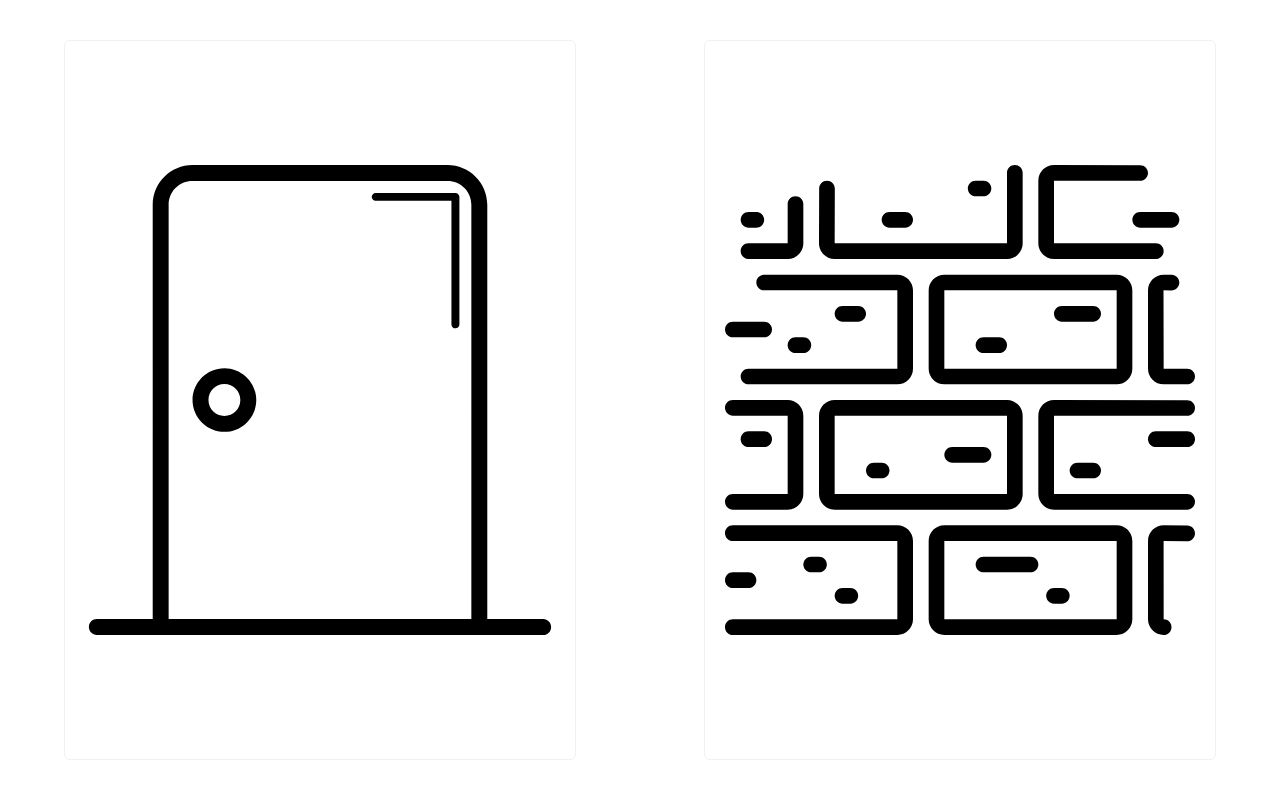
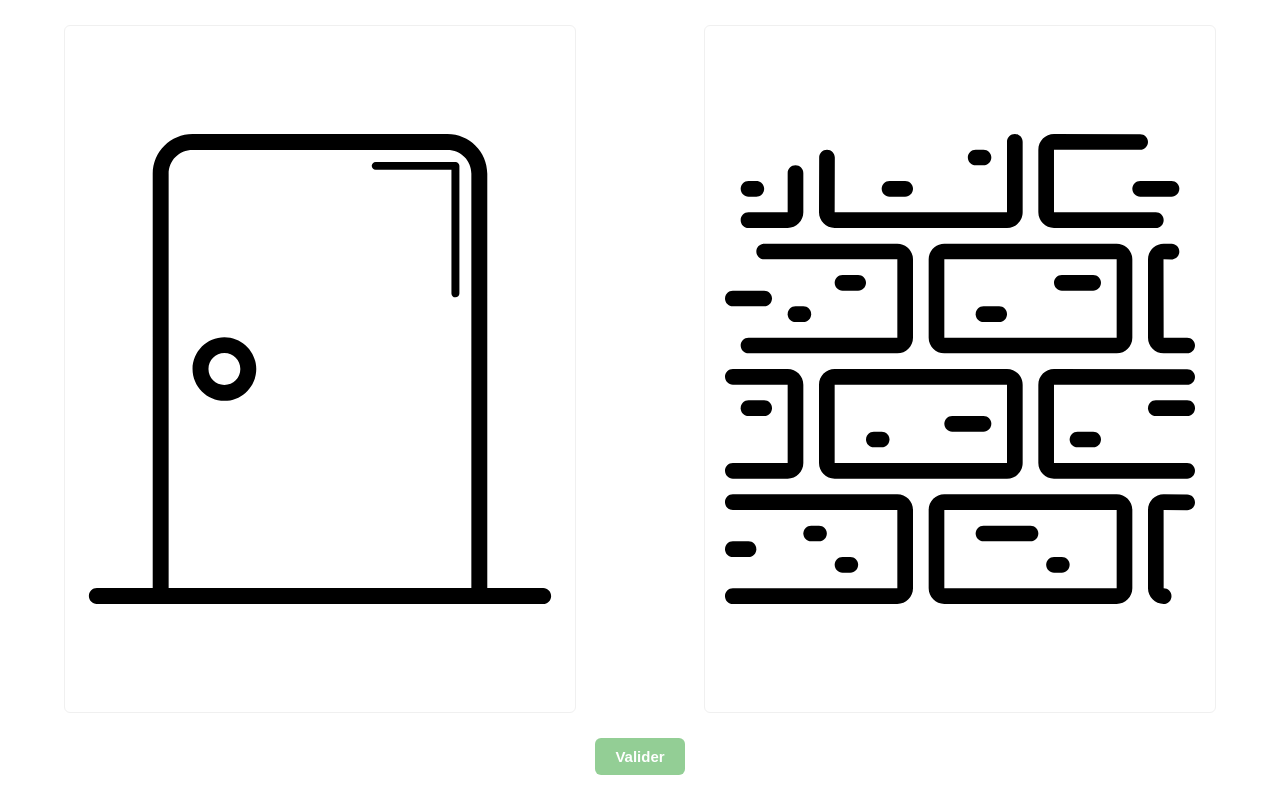
Before and after one commit to clemator/vue-personal-website, a Vue app: page /#/shape-it in a window 1280 px wide. Built offline with nearby package versions, Linux system fonts and the light colour scheme.

Commit message:
Add surface composition component

```diff
--- a/src/assets/scss/variables/_color.scss
+++ b/src/assets/scss/variables/_color.scss
@@ -1,2 +1,3 @@
 $light-grey: #F0F0F0;
+$primary-dark-green: rgba(76, 175, 79, 0.678);
 $primary-green: rgba(76, 175, 80, 1);
--- a/src/components/bootstrap/button/BaseButton.vue
+++ b/src/components/bootstrap/button/BaseButton.vue
@@ -91,17 +91,17 @@ export default {
   &--primary {
     background-color: $primary-green;
 
-    &:hover, &:focus {
+    &:not([disabled]):hover, &:not([disabled]):focus {
       background-color: rgba(76, 175, 80, 0.85);
     }
 
     .rippleJS .ripple {
       color: rgb(46, 55, 50);
     }
+  }
 
-    &--disabled {
-      opacity: 0.6;
-    }
+  &--disabled {
+    opacity: 0.6;
   }
 
   &--disabled,
--- /dev/null
+++ b/src/components/form/SurfaceComposition.vue
@@ -0,0 +1,49 @@
+<template>
+  <div class="surface-composition">
+    <slot></slot>
+    <div
+      class="surface-composition__container"
+    >
+      <div
+        class="surface-composition__container__left-part"
+      >
+        <img class="container-image" :src="require(`@/assets/images/${currentSurface}.svg`)">
+      </div>
+
+      <div
+        class="surface-composition__container__right-part"
+      >
+        TEST
+      </div>
+    </div>
+  </div>
+</template>
+
+<script>
+import { mapGetters } from 'vuex';
+
+export default {
+  name: 'SurfaceComposition',
+  computed: {
+    ...mapGetters('shapeIt/wizard', [
+      'currentSurface'
+    ])
+  }
+}
+</script>
+
+<style lang="scss">
+.surface-composition {
+  height: 100%;
+  &__container {
+    display: flex;
+    height: 100%;
+    &__left-part {
+      flex: 1;
+    }
+    &__right-part {
+      flex: 1;
+    }
+  }
+}
+</style>
--- a/src/components/form/SurfaceSelection.vue
+++ b/src/components/form/SurfaceSelection.vue
@@ -5,38 +5,89 @@
     >
       <div
         class="surface-selection__container--door"
+        :class="{ active: isDoorSelected}"
         @click="choseDoorSurface()"
       >
-        <img class="container-image" src="@/assets/images/door.svg">
+        <base-ripple
+          :color="'#000'"
+          class="surface-ripple"
+          fluid
+        >
+          <img class="container-image" src="@/assets/images/door.svg">
+        </base-ripple>
       </div>
 
       <div
         class="surface-selection__container--wall"
+        :class="{ active: isWallSelected}"
         @click="choseWallSurface()"
       >
-        <img class="container-image" src="@/assets/images/wall.svg">
+        <base-ripple
+          :color="'#000'"
+          class="surface-ripple"
+          fluid
+        >
+          <img class="container-image" src="@/assets/images/wall.svg">
+        </base-ripple>
       </div>
+    </div>
+    <div
+      class="surface-selection__footer"
+    >
+      <BaseButton
+        class="submit-button"
+        type="submit"
+        :status="isSurfaceSelected ? 'default' : 'disabled'"
+        @click="submitChoice()"
+      >
+        Valider
+      </BaseButton>
     </div>
   </div>
 </template>
 
 <script>
 import { WIZARD } from './../../utils/constants/index';
+import BaseRipple from './../bootstrap/effect/BaseRipple';
+import BaseButton from './../bootstrap/button/BaseButton';
 
 export default {
   name: 'SurfaceSelection',
+  components: {
+    BaseRipple,
+    BaseButton
+  },
+  data() {
+    return {
+      surfaceSelected: WIZARD.SURFACES.NONE
+    }
+  },
   props: {
     callback: {
       type: Function,
       required: true
     }
   },
+  computed: {
+    isDoorSelected() {
+      return this.surfaceSelected === WIZARD.SURFACES.DOOR;
+    },
+    isWallSelected() {
+      return this.surfaceSelected === WIZARD.SURFACES.WALL;
+    },
+    isSurfaceSelected() {
+      return this.surfaceSelected !== WIZARD.SURFACES.NONE;
+    }
+  },
   methods: {
     choseDoorSurface() {
-      this.callback(WIZARD.SURFACES.DOOR);
+      this.surfaceSelected = WIZARD.SURFACES.DOOR;
     },
     choseWallSurface() {
-      this.callback(WIZARD.SURFACES.WALL);
+      this.surfaceSelected = WIZARD.SURFACES.WALL;
+    },
+    submitChoice() {
+      this.callback(this.surfaceSelected);
     }
   }
 }
@@ -45,34 +96,51 @@ export default {
 <style lang="scss">
 .surface-selection {
   height: 100%;
+  display: flex;
+  flex-direction: column;
+  padding-bottom: 25px;
   &__container {
-    height: 100%;
+    flex: 1;
     display: flex;
     justify-content: space-around;
-    align-items: center;
+    padding: 25px 0;
     &--door, &--wall {
-      display: flex;
-      justify-content: center;
       width: 40%;
-      height: 90%;
       box-sizing: border-box;
       padding: 20px;
       border: 1px solid $light-grey;
       border-radius: 6px;
-      transition-property: border, padding;
-      transition-duration: 0.3s;
-      transition-delay: 0s;
-      transition-timing-function: ease;
+      transition: border 0.3s, padding 0.3s;
       cursor: pointer;
-      .container-image {
-        width: 100%;
+
+      .surface-ripple {
+        display: flex;
+        justify-content: center;
+        user-select: none;
+        .container-image {
+          width: 100%;
+        }
+      }
+
+      &:hover, &.active {
+        padding: 15px;
+        border-width: 5px;
       }
       &:hover {
-        padding: 15px;
-        border-width: 5px;
+        border-color: $primary-dark-green;
+      }
+      &.active {
         border-color: $primary-green;
       }
     }
   }
+  &__footer {
+    display: flex;
+    justify-content: center;
+    .submit-button {
+      padding: 5px 20px;
+    }
+  }
+
 }
 </style>
--- a/src/components/wizard/TheFormWizard.vue
+++ b/src/components/wizard/TheFormWizard.vue
@@ -10,17 +10,16 @@
         v-if="!isSurfaceSelected"
         :callback="selectSurfaceType"
       ></surface-selection>
-      <div
+      <surface-composition
         key="paint"
         v-if="isSurfaceSelected"
       >
-        {{ currentSurface }}
         <div
-          @click="returnToFirstStep()"
+          @click="resetSurfaceChoice()"
         >
           RETURN
         </div>
-      </div>
+      </surface-composition>
     </transition>
   </div>
 </template>
@@ -28,11 +27,13 @@
 <script>
 import { mapGetters } from 'vuex';
 import SurfaceSelection from './../form/SurfaceSelection';
+import SurfaceComposition from './../form/SurfaceComposition';
 
 export default {
   name: 'TheFormWizard',
   components: {
-    SurfaceSelection
+    SurfaceSelection,
+    SurfaceComposition
   },
   data() {
     return {
@@ -42,7 +43,6 @@ export default {
   },
   computed: {
     ...mapGetters('shapeIt/wizard', [
-      'currentSurface',
       'isSurfaceSelected'
     ])
   },
@@ -50,15 +50,15 @@ export default {
     selectSurfaceType(type) {
       this.$store.dispatch('shapeIt/wizard/changeSurfaceType', type);
     },
-    returnToFirstStep() {
+    resetSurfaceChoice() {
       this.$store.dispatch('shapeIt/wizard/resetSurfaceType');
 
     }
   },
   watch: {
-  'currentSurface' () {
-    this.enterTransitionName = (!this.isSurfaceSelected) ? 'animated fadeInLeft' : 'animated fadeInRight';
-    this.leaveTransitionName = (!this.isSurfaceSelected) ? 'animated fadeOutRight' : 'animated fadeOutLeft';
+  'isSurfaceSelected' (isIt) {
+    this.enterTransitionName = (!isIt) ? 'animated fadeInLeft' : 'animated fadeInRight';
+    this.leaveTransitionName = (!isIt) ? 'animated fadeOutRight' : 'animated fadeOutLeft';
   }
 }
 };
```
